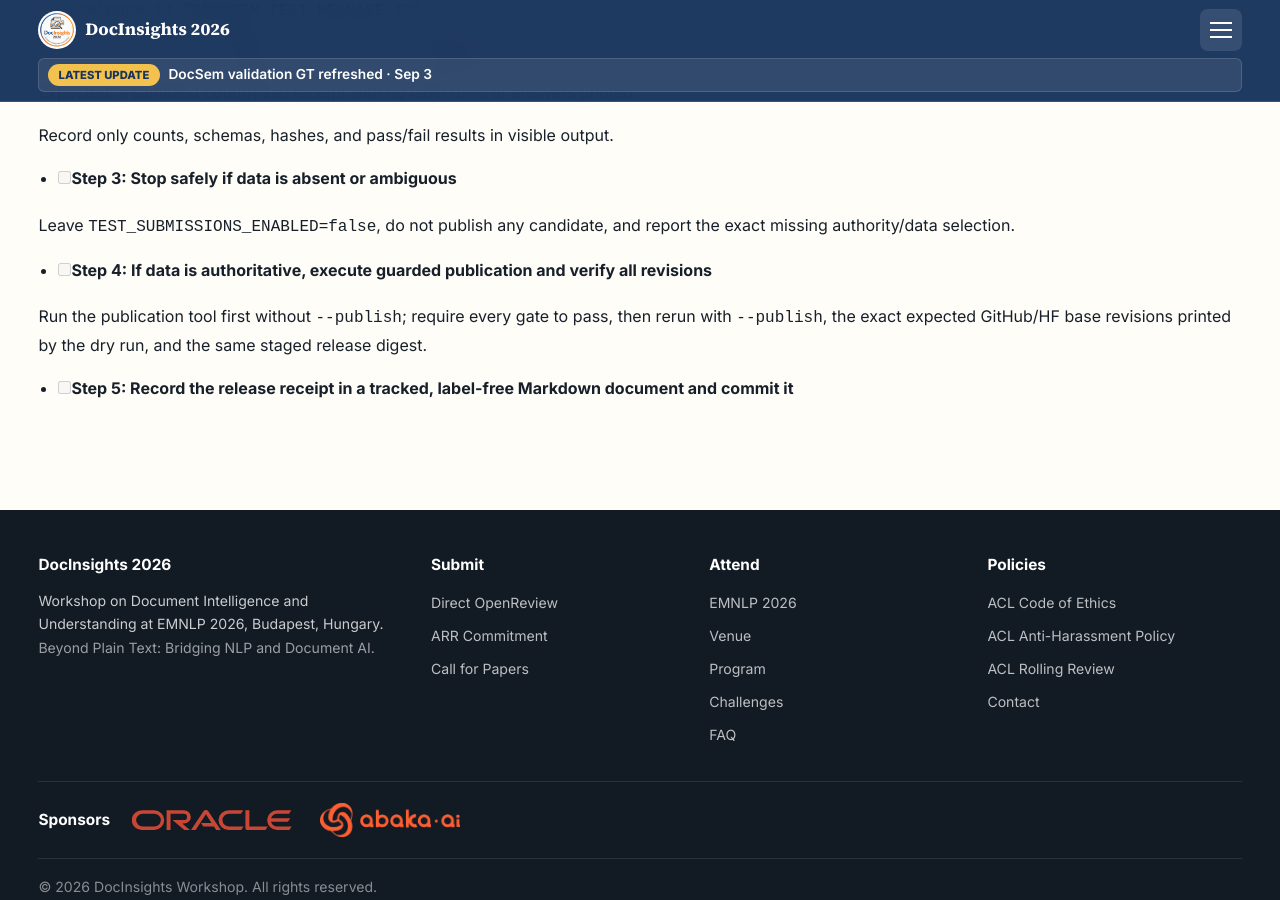
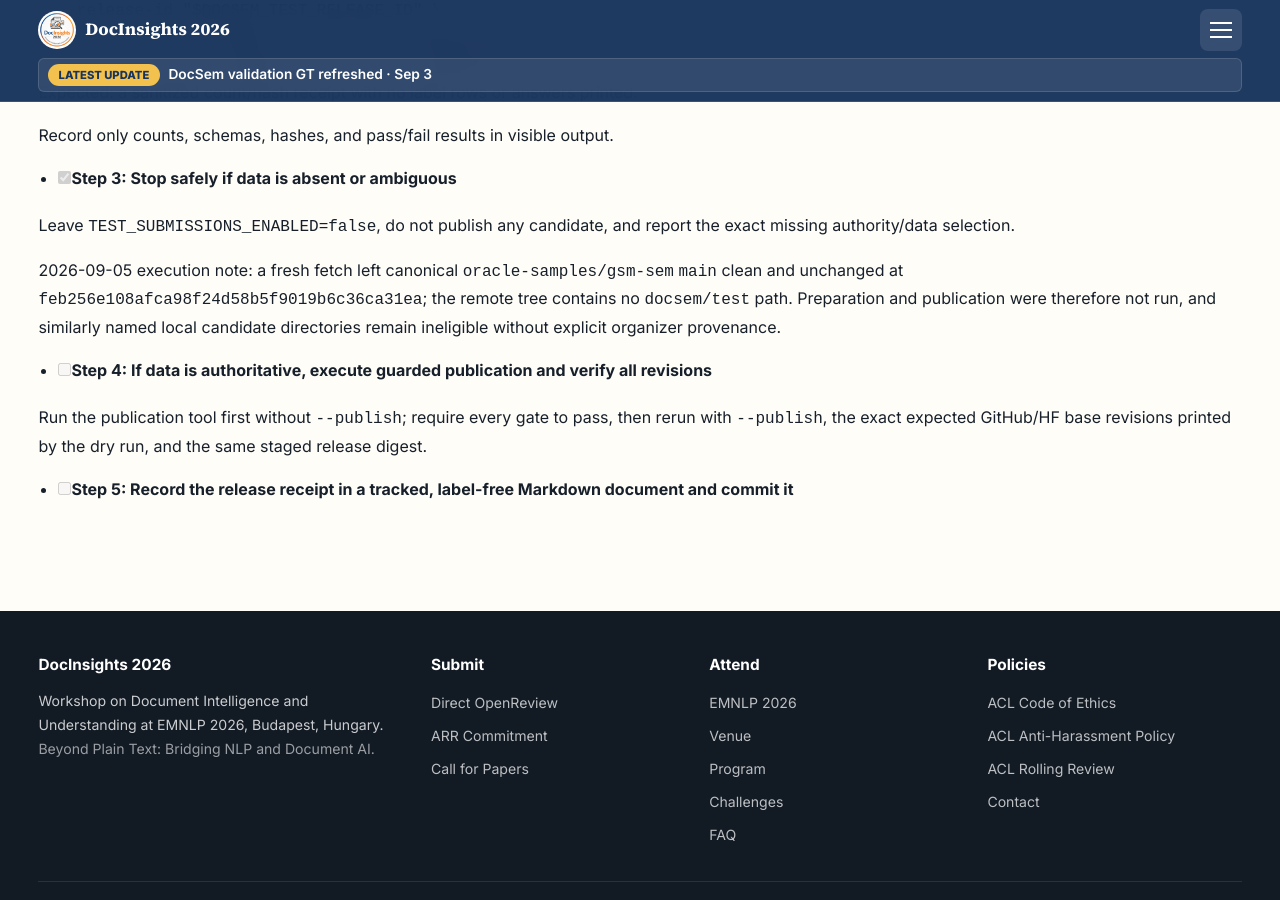
Before and after one commit to docinsights-workshop/docinsights-2026, a Jekyll site: the page built from docs/superpowers/plans/2026-09-04-docsem-test-data-release.md, in a window 1280 px wide and 900 px high, scrolled down 6448 px. Built offline with Jekyll 4.4.1, drawn with Linux system fonts in a browser that asks for light colours; our own code applies the rules of GitHub Pages for plain Markdown files.

Commit message:
Record absent DocSem test release gate

```diff
--- a/docs/superpowers/plans/2026-09-04-docsem-test-data-release.md
+++ b/docs/superpowers/plans/2026-09-04-docsem-test-data-release.md
@@ -238,7 +238,7 @@
 - Consumes: organizer-selected official test source path and release ID.
 - Produces: verified public/private staged payloads and a sanitized release receipt.
 
-- [ ] **Step 1: Recheck authoritative source and branch**
+- [x] **Step 1: Recheck authoritative source and branch**
 
 Fetch without switching or cleaning. Require a clean named source and explicit organizer selection; do not infer from directory names.
 
@@ -257,9 +257,15 @@
 
 Record only counts, schemas, hashes, and pass/fail results in visible output.
 
-- [ ] **Step 3: Stop safely if data is absent or ambiguous**
+- [x] **Step 3: Stop safely if data is absent or ambiguous**
 
 Leave `TEST_SUBMISSIONS_ENABLED=false`, do not publish any candidate, and report the exact missing authority/data selection.
+
+2026-09-05 execution note: a fresh fetch left canonical `oracle-samples/gsm-sem`
+`main` clean and unchanged at `feb256e108afca98f24d58b5f9019b6c36ca31ea`;
+the remote tree contains no `docsem/test` path. Preparation and publication were
+therefore not run, and similarly named local candidate directories remain
+ineligible without explicit organizer provenance.
 
 - [ ] **Step 4: If data is authoritative, execute guarded publication and verify all revisions**
 
```
